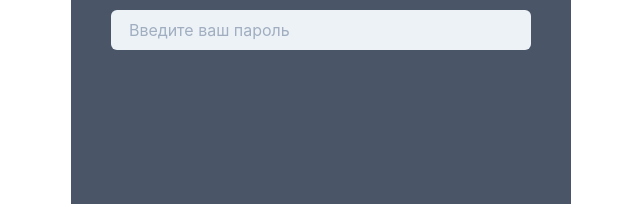
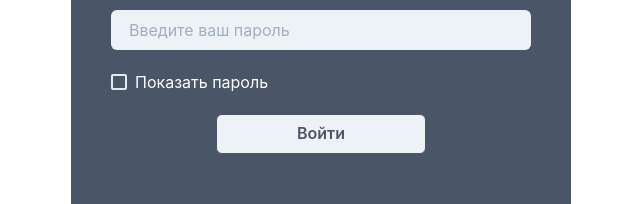
Before and after one commit to vsirenko/social-network, a React (Create React App) app: page / in a window 1280 px wide. Shown: the part 368-572 px from the top of the page, without its empty margins (319-959 px from the left). Built offline with nearby package versions, Linux system fonts and the light colour scheme.

Commit message:
added a 2 components

```diff
--- a/src/components/Authorization/Authorization.tsx
+++ b/src/components/Authorization/Authorization.tsx
@@ -1,10 +1,15 @@
 import React, {useState} from 'react'
 import { Avatar, Box, Flex, Stack } from "@chakra-ui/react"
-import MainInput from '../Inputs/MainInput'
+import MainInput from '../Inputs'
+import MainButton from '../Buttons'
+import MainCheckbox from '../CheckBox'
+
 
 
 const Authorization:React.FC = ({}) => {
     const [tab, setTab] = useState<number>(1)
+    const [visiblePass, setVisiblePass] = useState<boolean>(false)
+
     return (
         <div>
             <Flex w='100%' h='100vh' align='center' justify='center'>
@@ -41,8 +46,10 @@ const Authorization:React.FC = ({}) => {
                         {tab === 1 &&
                             <>
                             <Stack spacing={5}>
-                                <MainInput placeholder={'Введите ваш логин'}/>
-                                <MainInput placeholder={'Введите ваш пароль'}/>
+                                <MainInput type='email' placeholder={'Введите ваш логин'}/>
+                                <MainInput type={`${visiblePass ? 'text' : 'password'}`} placeholder={'Введите ваш пароль'}/>
+                                <MainCheckbox visible={visiblePass} onChangeStatus={setVisiblePass} text='Показать пароль'/>
+                                <MainButton width='calc(100% / 2)' bg='gray.100' color='gray.600' justify={true} text='Войти'/>
                             </Stack>
                             </>
                         }
--- /dev/null
+++ b/src/components/Buttons/index.tsx
@@ -0,0 +1,24 @@
+import React from 'react'
+import { Button, Flex } from "@chakra-ui/react"
+
+interface propsButton {
+    text: string,
+    justify?: boolean,
+    width?: string,
+    height?: string,
+    bg?:string,
+    color?: string
+}
+
+
+const MainButton: React.FC<propsButton> = ({text, justify, width, height, bg, color}) => {
+    return (
+        justify ?
+        <Flex justifyContent='center'>
+            <Button width={width} colorScheme="Gray" bg={bg}  color={color} variant="outline">{text}</Button>
+        </Flex> :
+        <Button width={width} colorScheme="Gray" bg={bg} color={color} variant="outline">{text}</Button>
+    )
+}
+
+export default MainButton
--- /dev/null
+++ b/src/components/CheckBox/index.tsx
@@ -0,0 +1,19 @@
+import React from 'react'
+import { Checkbox  } from "@chakra-ui/react"
+
+interface propsCheckbox {
+    text: string,
+    visible?: boolean,
+    onChangeStatus: (x:boolean) => void
+}
+
+const MainCheckbox: React.FC<propsCheckbox> = ({text,visible, onChangeStatus}) => {
+    console.log(visible);
+
+    return (
+
+        <Checkbox onChange={() => onChangeStatus(!visible)}>{text}</Checkbox>
+    )
+}
+
+export default  MainCheckbox
--- a/src/components/Inputs/MainInput.tsx
+++ b/src/components/Inputs/index.tsx
@@ -3,13 +3,14 @@ import { Input } from "@chakra-ui/react"
 
 interface propsInput {
     placeholder: string,
+    type?: string,
 }
 
-const MainInput: React.FC<propsInput> = ({placeholder}) => {
+const MainInput: React.FC<propsInput> = ({placeholder, type}) => {
 
     return (
         <div>
-            <Input type="tel" placeholder={placeholder} variant="filled"/>
+            <Input color='gray.500' type={type} placeholder={placeholder} variant="filled"/>
         </div>
     )
 }
--- /dev/null
+++ b/src/react-app-env.d.ts
@@ -0,0 +1 @@
+/// <reference types="react-scripts" />
```
